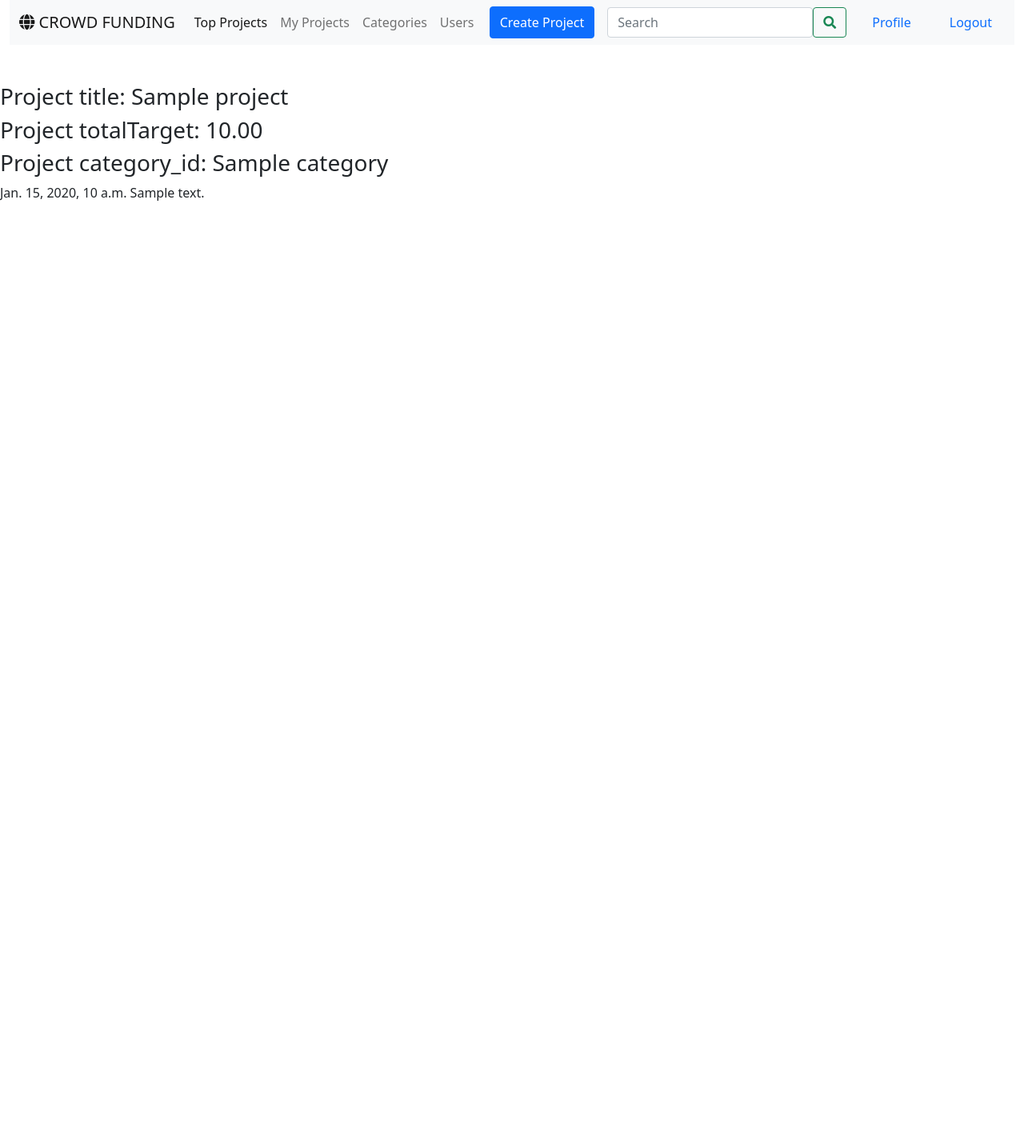
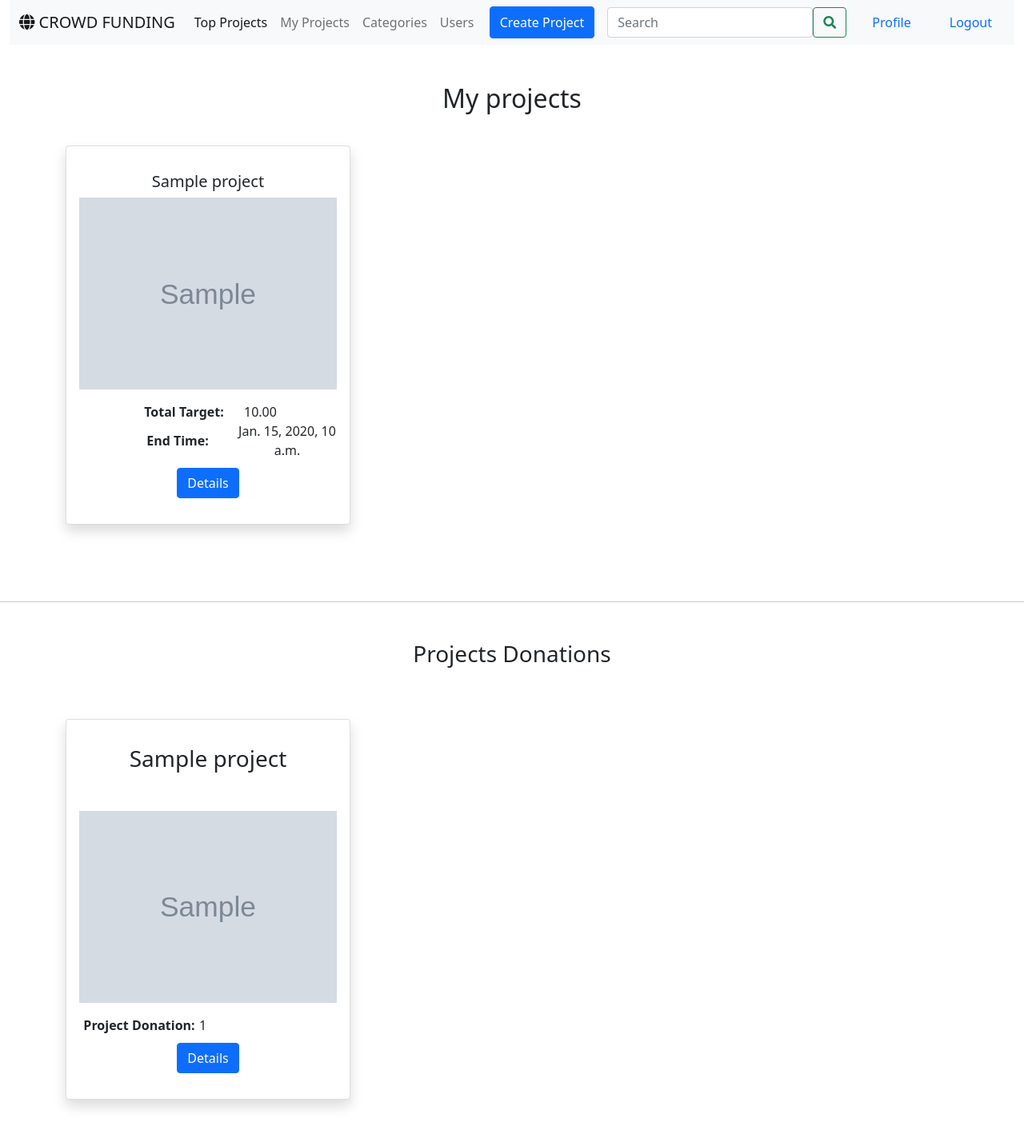
Before and after one commit to mohamed7855/Crowd-Funding-App, a Django app: page /user/myProjects/ in a window 1280 px wide. Shown: the whole page at 80% size. Before the commit the page ends 251 px from the top, so only its background shows below. Run offline with Django 5.2, Linux system fonts and the light colour scheme; a user stored in the database is signed in; tables that the repository leaves empty hold one stand-in row (values such as "Sample post"); grey boxes marked "Sample" are stand-in pictures.

Commit message:
show all users & user's projects & donations (PRE Finaaalll)

```diff
--- a/fundProject/models.py
+++ b/fundProject/models.py
@@ -20,6 +20,7 @@ class Project(models.Model):
     endTime = models.DateTimeField(auto_now=True)
     category_id = models.ForeignKey(Categories, on_delete=models.CASCADE,null=True)
     user = models.ForeignKey(User, on_delete=models.CASCADE,default=None)
+
 
 
     def _str_(self):
--- a/fundProject/templates/fundProject/home.html
+++ b/fundProject/templates/fundProject/home.html
@@ -92,7 +92,7 @@
             <a href="{% url 'projectDetails' project.id %}">
               <button type="button" class="btn btn-info my-3">Details</button>
             </a>
-            {% if user.is_authenticated and user.id == project.user.id %}
+            {% if user.is_authenticated and user.id  == project.user.id or user.is_superuser %}
             <a href="{% url 'project.update' project.id%}">
               <button type="button" class="btn btn-secondary my-3">Update</button>
             </a>
--- a/user/templates/users/myProjects.html
+++ b/user/templates/users/myProjects.html
@@ -1,9 +1,100 @@
-{% extends "index.html" %} {% block content %}
-<div class="content-section mt-5">
-  {% for project in projects %}
-  <h3>Project title: {{project.title}}</h3>
-  <h3>Project totalTarget: {{project.totalTarget}}</h3>
-  <h3>Project category_id: {{project.category_id}}</h3>
-  {{project.endTime}} {{project.details}} {% endfor %}
+{% extends "index.html" %} {% load static %}
+{% block content %}
+
+<style>
+  .card {
+    transition: transform 0.2s;
+    margin-bottom: 1rem;
+  }
+
+  .card:hover {
+    transform: scale(1.05);
+  }
+
+  .card-text {
+    display: flex;
+    align-items: center;
+  }
+
+  .label {
+    flex: 0 0 150px; /* Adjust the width as needed */
+    font-weight: bold;
+  }
+
+  .details-button {
+    margin-top: 10px;
+  }
+
+  .image-container img {
+    width: 100%;
+    height: 15rem;
+    object-fit: cover;
+    margin-bottom: 1rem;
+  }
+</style>
+
+<div class="container mt-5">
+  <h2 class="text-center">My projects</h2>
+  <div class="row row-cols-1 row-cols-md-3 g-4 mt-3 gy-3">
+    {% for project in projects %}
+    <div class="col mb-5">
+      <div class="card h-100 shadow mb-3">
+        <div class="card-body text-center mt-3">
+          <h5 class="card-title">{{ project.title }}</h5>
+          <div class="image-container">
+            <img src="{{ project.img.0.getImgURL }}" alt="{{ project.title }}">
+          </div>
+          <div class="card-text  ps-2 ms-5">
+            <span class="label">Total Target:</span>
+            <span>{{ project.totalTarget }}</span>
+          </div>
+          <div class="card-text ms-5">
+            <span class="label">End Time:</span>
+            <span>{{ project.endTime }}</span>
+          </div>
+          <div class="details-button">
+            <a href="{% url 'projectDetails' project.id %}" class="btn btn-primary">Details</a>
+          </div>
+        </div>
+      </div>
+    </div>
+    {% if forloop.counter|divisibleby:3 and not forloop.last %}
+    </div><div class="row row-cols-1 row-cols-md-3 g-4">
+    {% endif %}
+    {% endfor %}
+  </div>
 </div>
+
+
+<!-- Projects Donations section -->
+<hr class="mb-5 mt-5">
+
+<h3 class="text-center">Projects Donations</h3>
+<div class="container mt-5 mb-5">
+  <div class="row row-cols-1 row-cols-md-3 g-4 mt-3 gy-3 first-row">
+    {% for donation in donations %}
+    <div class="col mt-3">
+      <div class="card h-100 shadow mb-3">
+        <div class="card-body text-center mt-3">
+          <h3 class="mb-5">{{donation.project_id.title}}</h3>
+          <div class="image-container">
+            <img src="{{ donation.img.0.getImgURL }}" alt="Project">
+          </div>
+          <div class="card-text text-center">
+            <span class="label ">Project Donation:</span>
+            <span>{{ donation.donation_value }}</span>
+          </div>
+          <div class="details-button">
+            <a href="{% url 'projectDetails' donation.project_id.id %}" class="btn btn-primary">Details</a>
+          </div>
+        </div>
+      </div>
+    </div>
+    {% if forloop.counter|divisibleby:3 and not forloop.last %}
+    </div><div class="row row-cols-1 row-cols-md-3 g-4">
+    {% endif %}
+    {% endfor %}
+  </div>
+</div>
+
 {% endblock content %}
--- a/user/views.py
+++ b/user/views.py
@@ -1,8 +1,9 @@
 from django.shortcuts import render, redirect, get_object_or_404
 from django.http import HttpResponse
 from django.contrib.auth.models import User
-from fundProject.models import Project
+from fundProject.models import Project,Donation,Images
 from django.contrib.auth import authenticate
+from .models import Profile
 
 # Create your views here.
 
@@ -75,7 +76,16 @@ def profile(request):
 
 @login_required
 def myProjects(request):
-    context = {'projects':Project.objects.filter(user=request.user)}
+    projects = Project.objects.filter(user=request.user)
+    for project in projects:
+        setattr(project, 'img', Images.objects.filter(project_id=project))
+
+    donations = Donation.objects.filter(user=request.user)
+    for donation in donations:
+        setattr(donation, 'img', Images.objects.filter(project_id=donation.project_id))
+
+
+    context = {'projects':projects, 'donations':donations}
     return render(request, 'users/myProjects.html', context)
 
 
@@ -99,7 +109,11 @@ def addUser(request):
     return render(request, 'addUser.html')
 
 def allUser(request):
-    return render(request, 'allUser.html')
+    users = User.objects.all()
+    for user in users:
+        setattr(user, 'data', Profile.objects.filter(user=user))
+    context = {'users':users}
+    return render(request, 'allUser.html',context)
 
 
 def verify_email(request, uidb64, token):
```
Also changed, not shown: user/models.py (+4 -6 lines), user/templates/allUser.html (+16 -18 lines), fundProject/migrations/0001_initial.py, media/fundProject/images/Madinna.JPG (added), media/fundProject/images/Madinna_8J0KkgY.JPG (added), media/fundProject/images/Madinna_AXDDYuM.JPG (added), media/fundProject/images/Madinna_qDcLWPk.JPG (added), media/fundProject/images/Madinna_xlTEHfq.JPG (added), media/fundProject/images/messi_BG.jpeg (added), media/fundProject/images/skills.jpg (added), media/fundProject/images/skills_YWixFCR.jpg (added), media/user/images/google_task.png (added), user/migrations/0001_initial.py, user/static/images/team-shape-dark.svg (deleted).
